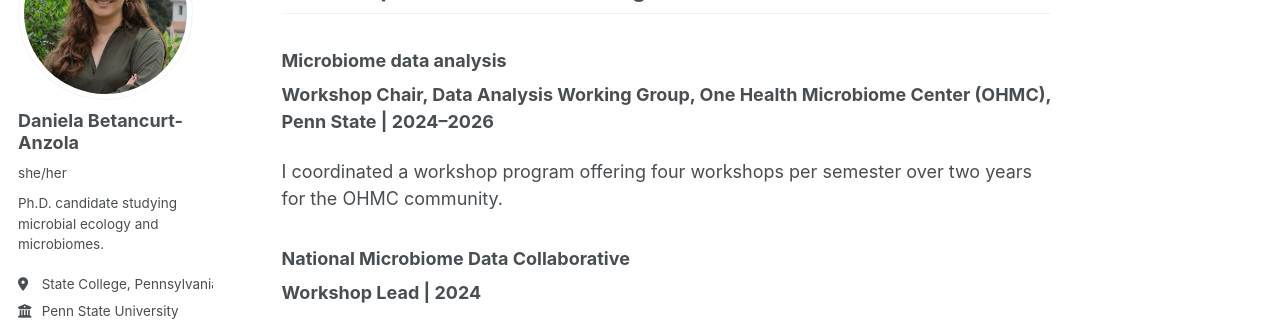
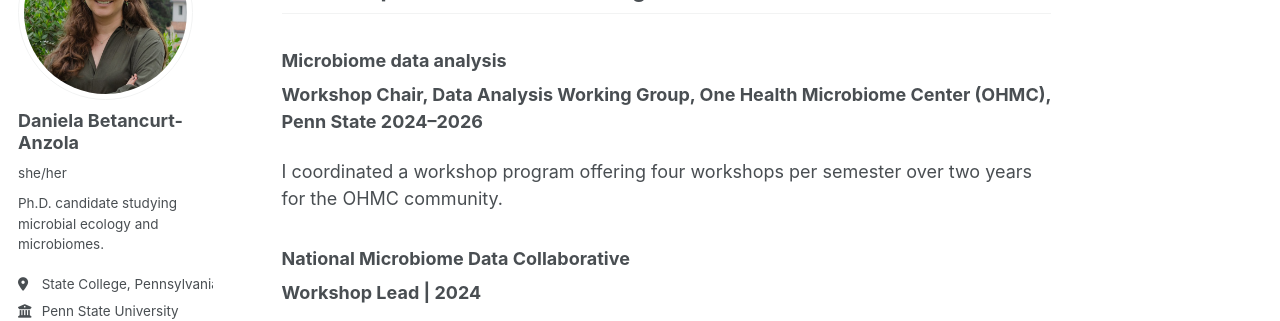
Before and after one commit to danibeta07/danibeta07.github.io, a Jekyll site: the page built from _pages/teaching.md, in a window 1280 px wide and 900 px high, scrolled down 345 px. Shown: the part 176-497 px from the top of the window. Built offline with Jekyll 4.4.1, drawn with Linux system fonts in a browser that asks for light colours; a style sheet for code colours, icons or effects is not loaded.

```diff
--- a/_pages/teaching.md
+++ b/_pages/teaching.md
@@ -14,7 +14,7 @@ In my current lab, I train researchers to use the metagenomic analysis pipeline
 ## Workshops and research training
 
 ### Microbiome data analysis
-**Workshop Chair, Data Analysis Working Group, One Health Microbiome Center (OHMC), Penn State | 2024–2026**
+**Workshop Chair, Data Analysis Working Group, One Health Microbiome Center (OHMC), Penn State  2024–2026**
 
 I coordinated a workshop program offering four workshops per semester over two years for the OHMC community.
 
```
